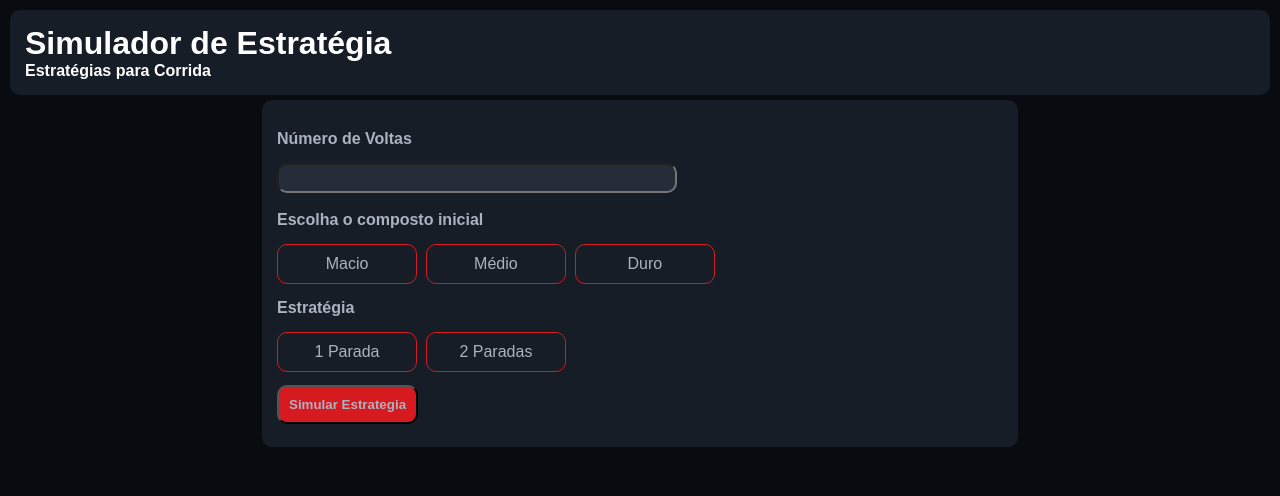
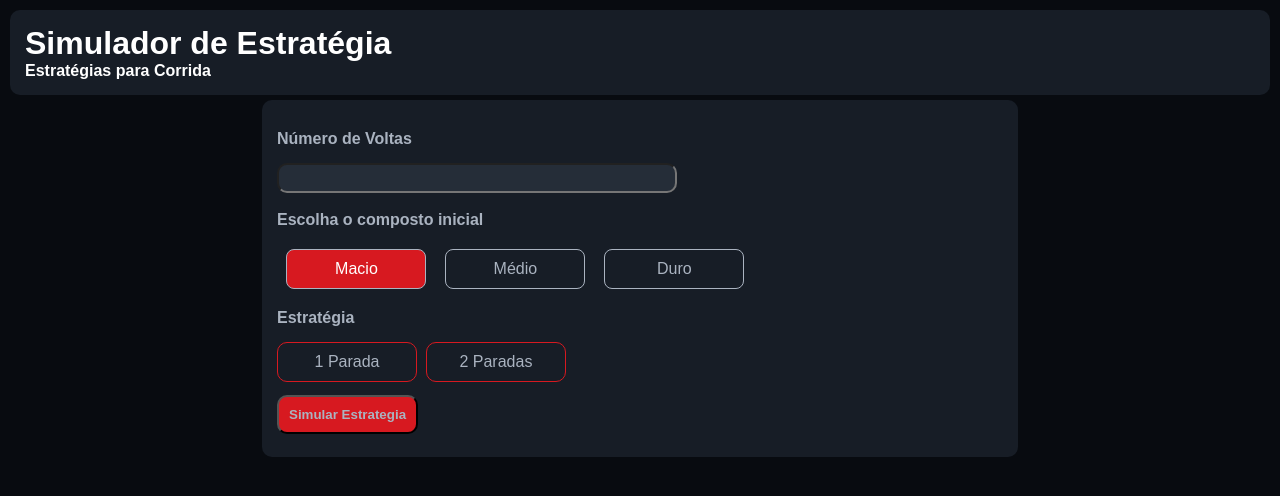
Before and after one commit to dipirona-01/f1-simulator-strategy, a plain HTML site: page index.html in a window 1280 px wide. Both pictures are taken after a click on the label "Macio". Drawn offline with Linux system fonts and the light colour scheme.

Commit message:
atualização

```diff
--- a/index.html
+++ b/index.html
@@ -20,29 +20,28 @@
             <p>Escolha o composto inicial</p>
             <div class="escolha">
 
-
-                <label for="macio" id="botao">Macio</label>
-
                 <input type="radio" name="pneu" id="macio" required class="escolha">
 
-                <label for="medio" id="botao">Médio</label>
+                <label for="macio" class="botao">Macio</label>
 
                 <input type="radio" name="pneu" id="medio" required class="escolha">
 
-                <label for="duro" id="botao">Duro</label>
+                <label for="medio" class="botao">Médio</label>
 
                 <input type="radio" name="pneu" id="duro" required class="escolha">
+
+                <label for="duro" class="botao">Duro</label>
 
             </div>
             <div id="escolhapneu"></div>
             <p>Estratégia</p>
             <div class="escolha">
 
-                <label for="1p" id="botao">1 Parada</label>
+                <label for="1p" class="botao">1 Parada</label>
 
                 <input type="radio" name="parada" id="1p" required class="escolha">
 
-                <label for="2p" id="botao">2 Paradas</label>
+                <label for="2p" class="botao">2 Paradas</label>
 
                 <input type="radio" name="parada" id="2p" required class="escolha">
 
--- a/style.css
+++ b/style.css
@@ -35,7 +35,6 @@ form{
     color: var(--texto-secundario);
     display: flex;
     flex-direction: column;
-    align-items: flex-start;
     width: 60%;
     margin-left: auto;
     margin-right: auto;
@@ -65,7 +64,7 @@ input {
     color: var(--texto-secundario) ;
 }
 
-input.escolha {
+input.escolha{
     appearance: none;
 }
 
@@ -83,11 +82,12 @@ input.voltas {
     padding: 5px;
     margin: 5px 0 8px 0;
     border-radius: 10px;
-    width: 400px;
+    width: 100%;
+    max-width: 400px;
     height: 30px;
 }
 
-label#botao {
+label.botao {
     border: 1px solid var(--vermelho);
     cursor: pointer;
     width: 140px;
@@ -97,3 +97,41 @@ label#botao {
     display: inline-block;
     text-align: center;
 }
+
+/* Botões dos pneus */
+input[name="pneu"] {
+    appearance: none;
+}
+
+
+input[name="pneu"] + label {
+    display: inline-block;
+    padding: 10px 15px;
+    margin: 5px;
+    border-radius: 8px;
+    cursor: pointer;
+    border: 1px solid var(--texto-secundario);
+}
+
+/* Pneu macio */
+#macio:checked + label {
+    background-color: #D71920;
+    color: white;
+}
+
+/* Pneu médio */
+#medio:checked + label {
+    background-color: #E6C443;
+    color: #080B10;
+}
+
+/* Pneu duro */
+#duro:checked + label {
+    background-color: #FFFFFF;
+    color: #080B10;
+}
+
+
+:checked + label {
+    background-color: var(--vermelho);
+}
```
